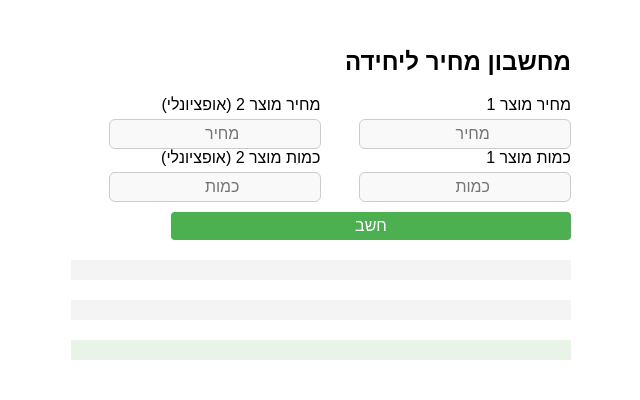
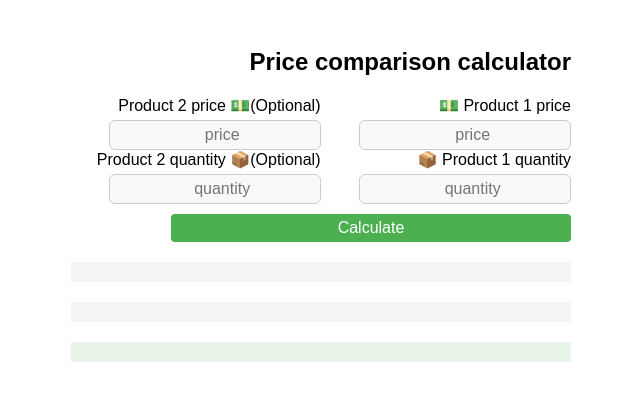
Before and after one commit to liozmadar/PriceComparisonTool, a plain HTML site: page index.html in a window 1280 px wide. Shown: the whole page, without its empty margins (319-959 px from the left). Drawn offline with Linux system fonts and the light colour scheme.

Commit message:
Update index.html

```diff
--- a/index.html
+++ b/index.html
@@ -3,37 +3,37 @@
 <head>
     <meta charset="UTF-8">
     <meta name="viewport" content="width=device-width, initial-scale=1.0">
-    <title>מחשבון מחיר ליחידה</title>
+    <title>Price comparison calculator</title>
     <link rel="stylesheet" href="style.css"> <!-- קישור לקובץ ה-CSS -->
 </head>
 <body>
 
     <div class="container">
-        <h2>מחשבון מחיר ליחידה</h2>
+        <h2>Price comparison calculator</h2>
 
         <div class="row">
             <!-- קלט עבור המוצר הראשון -->
             <div class="column">
                 <div class="input-group">
-                    <label for="price1">מחיר מוצר 1</label>
-                    <input type="number" id="price1" placeholder="מחיר" required>
-                    <label for="quantity1">כמות מוצר 1</label>
-                    <input type="number" id="quantity1" placeholder="כמות" required>
+                    <label for="price1">Product 1 price 💵</label>
+                    <input type="number" id="price1" placeholder="price" required oninput="calculatePrice()">
+                    <label for="quantity1">Product 1 quantity 📦</label>
+                    <input type="number" id="quantity1" placeholder="quantity" required oninput="calculatePrice()">
                 </div>
             </div>
 
             <!-- קלט עבור המוצר השני (אופציונלי להשוואה) -->
             <div class="column">
                 <div class="input-group">
-                    <label for="price2">מחיר מוצר 2 (אופציונלי)</label>
-                    <input type="number" id="price2" placeholder="מחיר">
-                    <label for="quantity2">כמות מוצר 2 (אופציונלי)</label>
-                    <input type="number" id="quantity2" placeholder="כמות">
+                    <label for="price2">Product 2 price 💵(Optional)</label>
+                    <input type="number" id="price2" placeholder="price" oninput="calculatePrice()">
+                    <label for="quantity2">Product 2 quantity 📦(Optional)</label>
+                    <input type="number" id="quantity2" placeholder="quantity" oninput="calculatePrice()">
                 </div>
             </div>
         </div>
 
-        <button onclick="calculatePrice()">חשב</button>
+        <button onclick="calculatePrice()">Calculate</button>
 
         <!-- תוצאות -->
         <div class="result" id="result1"></div>
```
